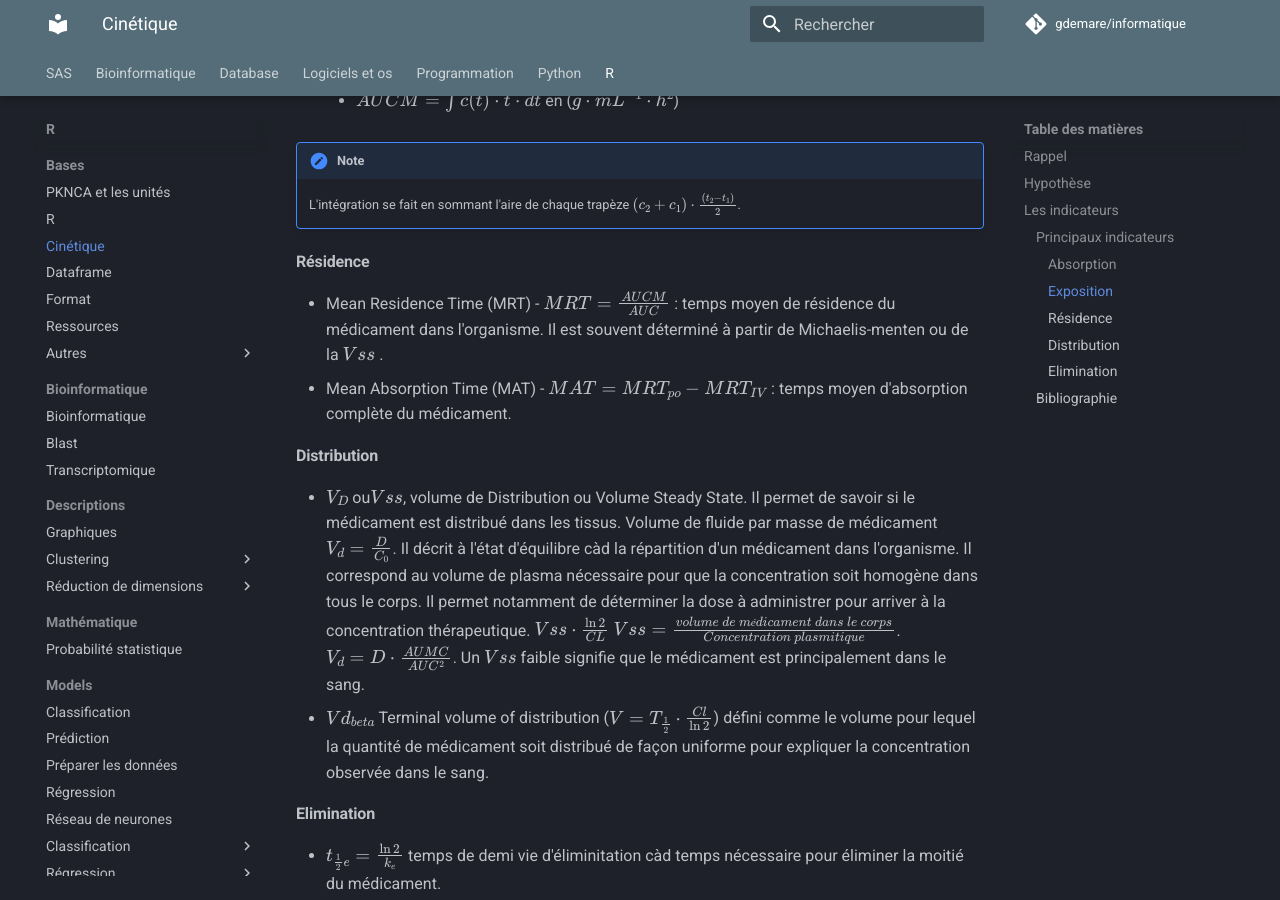
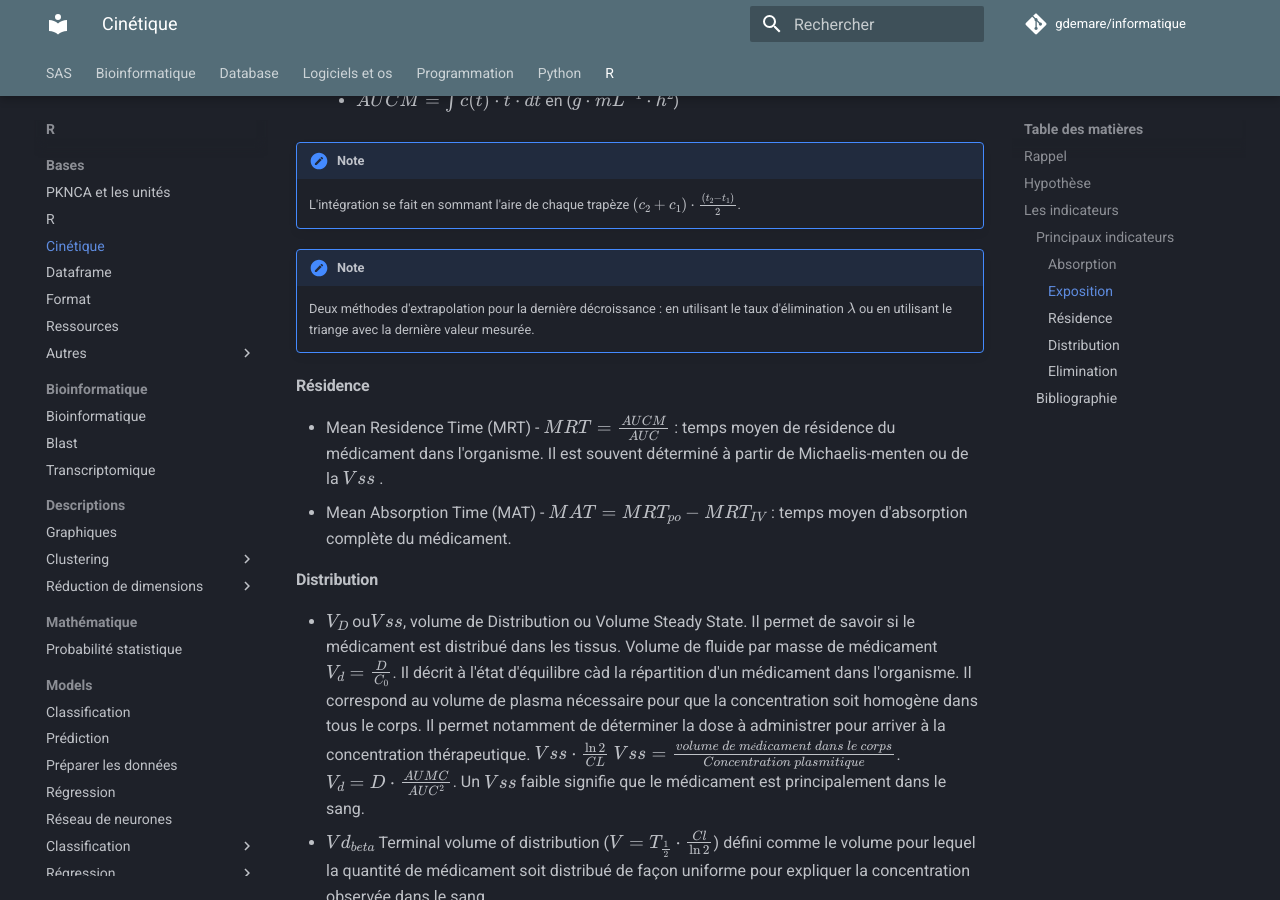
Before and after one commit to gdemare/Informatique, an MkDocs documentation site: the page built from docs/r/bases/cinétique.md, in a window 1280 px wide and 900 px high, scrolled down 2324 px. Built offline with MkDocs 1.6.1 and Material for MkDocs 9.7.7, drawn with Linux system fonts in a browser that asks for light colours; comment, search, counter and statistics services are not loaded.

Commit message:
Update cinétique.md

```diff
--- a/docs/r/bases/cinétique.md
+++ b/docs/r/bases/cinétique.md
@@ -58,6 +58,9 @@ Convention de nommage des principales valeurs :
 
 !!! note
 	L'intégration se fait en sommant l'aire de chaque trapèze $(c_2 + c_1) \cdot \frac{(t_2 - t_1)}{2}$.
+
+!!! note
+	Deux méthodes d'extrapolation pour la dernière décroissance : en utilisant le taux d'élimination $\lambda$ ou en utilisant le triange avec la dernière valeur mesurée.
 #### Résidence
 
 * Mean Residence Time (MRT) - $MRT = \frac{AUCM}{AUC}$ :  temps moyen de résidence du médicament dans l'organisme. Il est souvent déterminé à partir de Michaelis-menten ou de la $Vss$ .
```
